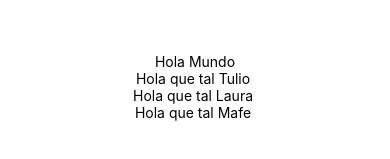
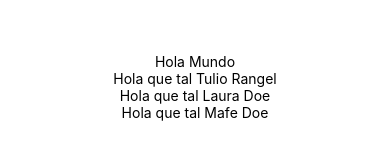
Before and after one commit to Tulio-Rangel/Introduccion-React_Native, a React Native app: screen / in a window 390 px wide. Shown: the part 335-494 px from the top of the page. Built offline with nearby package versions, Linux system fonts and the light colour scheme.

Commit message:
aplicando props de apellidos

```diff
--- a/App.js
+++ b/App.js
@@ -6,7 +6,7 @@ export default function App() {
   return (
     <View style={styles.container}>
       <Text>Hola Mundo</Text>
-      <Saludar name="Tulio" />
+      <Saludar name="Tulio" lastname="Rangel" />
       <Saludar name="Laura" />
       <Saludar name="Mafe" />
       <StatusBar style="auto" />
--- a/src/components/Saludar.js
+++ b/src/components/Saludar.js
@@ -2,16 +2,20 @@ import React from "react";
 import { Text } from "react-native";
 
 export default function Saludar(props) {
-  const { name } = props;
+  const { name, lastname } = props;
 
-  return <Text>Hola que tal {name} </Text>;
+  return (
+    <Text>
+      Hola que tal {name} {lastname}
+    </Text>
+  );
 }
 
 //Forma con defaultProps
-// Saludar.defaultProps = {
-//   firstname: "Agustin",
-//   lastname: "Navarro Galdon",
-// };
+Saludar.defaultProps = {
+  firstname: "John",
+  lastname: "Doe",
+};
 
 /**
  * Una forma mas simple de pasarle la propiedad
```
